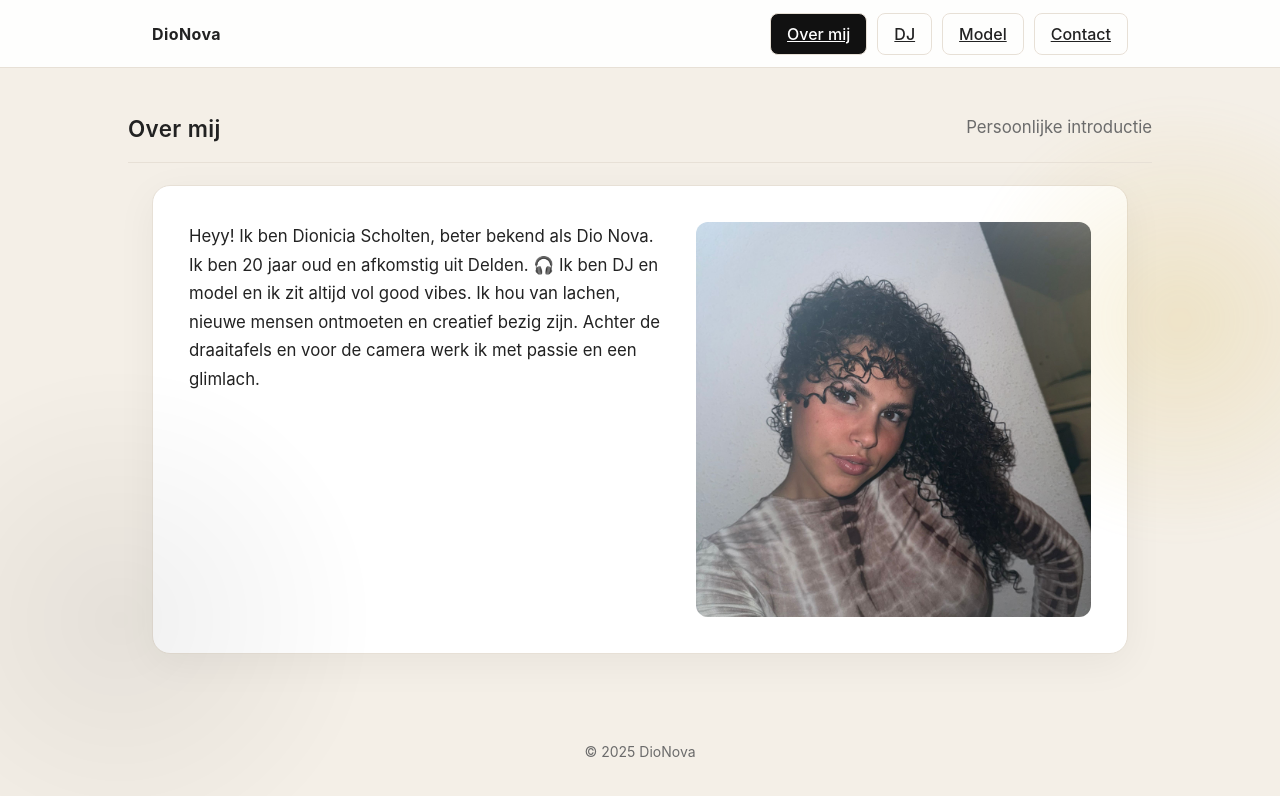
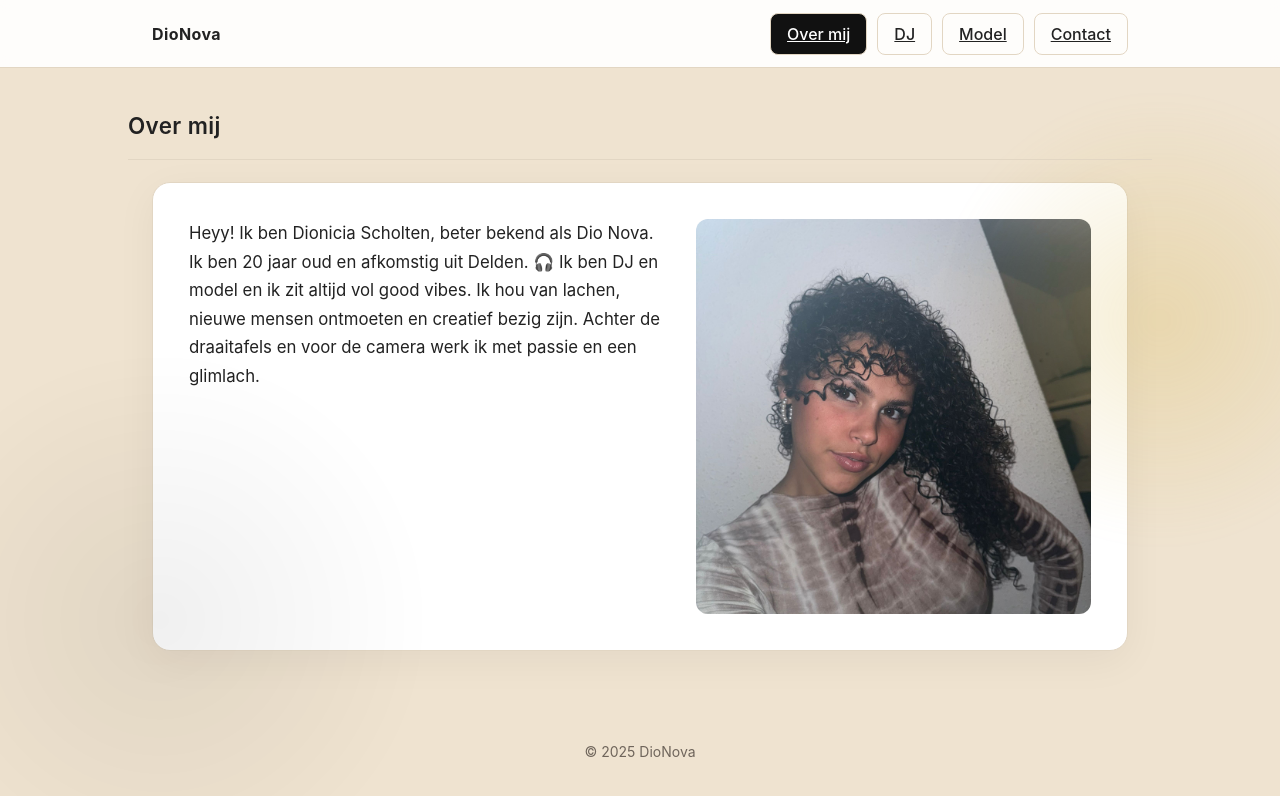
Before and after one commit to BeMoService/DioNova, a React (Vite) app: page / in a window 1280 px wide. Shown: the top 796 px of the page. Built offline with nearby package versions, Linux system fonts and the light colour scheme.

Commit message:
ui: warmer beige; hide hero subtitle on Over mij & DJ

```diff
--- a/src/App.jsx
+++ b/src/App.jsx
@@ -2,18 +2,19 @@ import { NavLink, Outlet, useLocation } from "react-router-dom";
 
 function PageHero() {
   const { pathname } = useLocation();
+  // Subtitel alleen tonen waar ingevuld (Over mij & DJ leeg)
   const map = {
-    "/":       { title: "Over mij", subtitle: "Persoonlijke introductie" },
-    "/dj":     { title: "DJ",       subtitle: "Energie, verrassing & sfeer" },
-    "/model":  { title: "Model",    subtitle: "Shoots & videoclips" },
-    "/contact":{ title: "Contact",  subtitle: "Boekingen & samenwerkingen" },
+    "/":        { title: "Over mij", subtitle: "" },
+    "/dj":      { title: "DJ",       subtitle: "" },
+    "/model":   { title: "Model",    subtitle: "Shoots & videoclips" },
+    "/contact": { title: "Contact",  subtitle: "Boekingen & samenwerkingen" },
   };
   const { title, subtitle } = map[pathname] || map["/"];
   return (
     <div className="hero">
       <div className="container inner">
         <h2>{title}</h2>
-        <p>{subtitle}</p>
+        {subtitle ? <p>{subtitle}</p> : <span />} {/* niets renderen als leeg */}
       </div>
     </div>
   );
@@ -38,7 +39,7 @@ export default function App() {
           top: 0, left: 0, width: "100%", height: 68,
           background: "rgba(255,255,255,0.9)",
           backdropFilter: "blur(6px)",
-          borderBottom: "1px solid #e7e0d6",
+          borderBottom: "1px solid var(--line)",
           zIndex: 50
         }}
       >
--- a/src/index.css
+++ b/src/index.css
@@ -2,13 +2,13 @@
 * { box-sizing: border-box; margin: 0; padding: 0; }
 html, body, #root { height: 100%; }
 
-/* Thema */
+/* Thema — warmer beige */
 :root{
-  --bg: #f4efe7;      /* beige */
+  --bg: #efe3d0;      /* warmer, duidelijk beige */
   --ink: #222;        /* tekst */
-  --muted: #6b6b6b;   /* subtiele tekst */
-  --card: #fff;       /* cardkleur */
-  --line: #e7e0d6;    /* borders */
+  --muted: #6f655b;   /* subtiele tekst */
+  --card: #ffffff;    /* cardkleur */
+  --line: #e2d6c3;    /* borders */
   --accent: #111;     /* actieve knop/nav */
   --gold: #d4af37;    /* hover-accent */
 }
@@ -45,7 +45,7 @@ header nav a:hover {
   transition: color .2s ease, border-color .2s ease;
 }
 
-/* Buttons (ook voor “Boek nu”) */
+/* Buttons */
 .btn {
   display: inline-block;
   padding: 12px 24px;
@@ -63,7 +63,7 @@ header nav a:hover {
   color: #fff !important;
 }
 
-/* Hero (boven content) */
+/* Hero */
 .hero { position: relative; z-index: 1; margin-top: 100px; }
 .hero .inner {
   display: flex; align-items: flex-end; justify-content: space-between;
@@ -72,16 +72,16 @@ header nav a:hover {
 .hero h2 { font-size: 1.4rem; font-weight: 600; letter-spacing: .4px; }
 .hero p  { color: var(--muted); }
 
-/* Subtiele achtergrond-versiering (gouden gloed) */
+/* Subtiele achtergrond-versiering (gouden gloed) — iets sterker */
 .bg-ornament { position: fixed; inset: 0; pointer-events: none; z-index: 0; }
 .bg-ornament::before {
-  content: ""; position: absolute; width: 520px; height: 520px; right: -160px; top: 60px;
+  content: ""; position: absolute; width: 520px; height: 520px; right: -140px; top: 60px;
   border-radius: 50%;
-  background: radial-gradient(circle, rgba(212,175,55,0.18), rgba(212,175,55,0) 60%);
-  filter: blur(10px);
+  background: radial-gradient(circle, rgba(212,175,55,0.22), rgba(212,175,55,0) 60%);
+  filter: blur(12px);
 }
 .bg-ornament::after {
-  content: ""; position: absolute; width: 600px; height: 600px; left: -180px; bottom: -120px;
+  content: ""; position: absolute; width: 640px; height: 640px; left: -160px; bottom: -140px;
   border-radius: 50%;
   background: radial-gradient(circle, rgba(0,0,0,0.06), rgba(0,0,0,0) 60%);
 }
```
